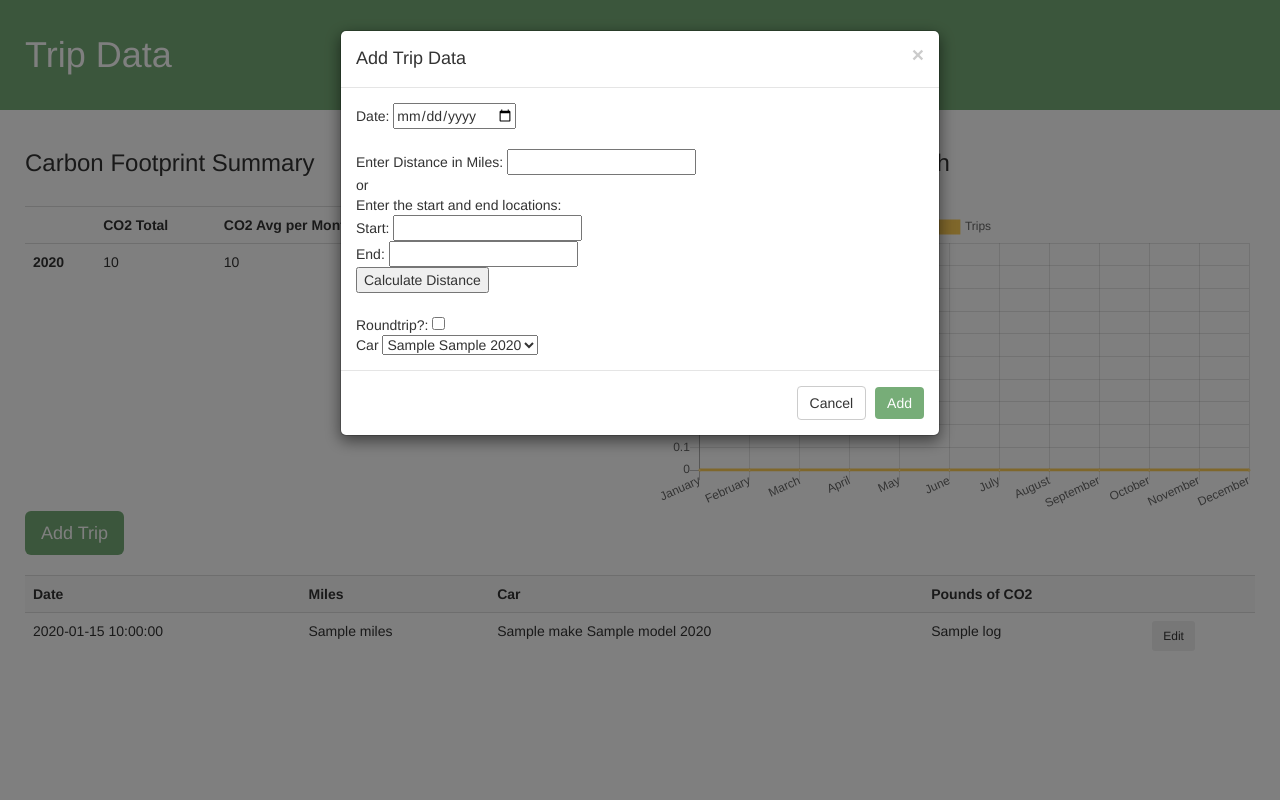
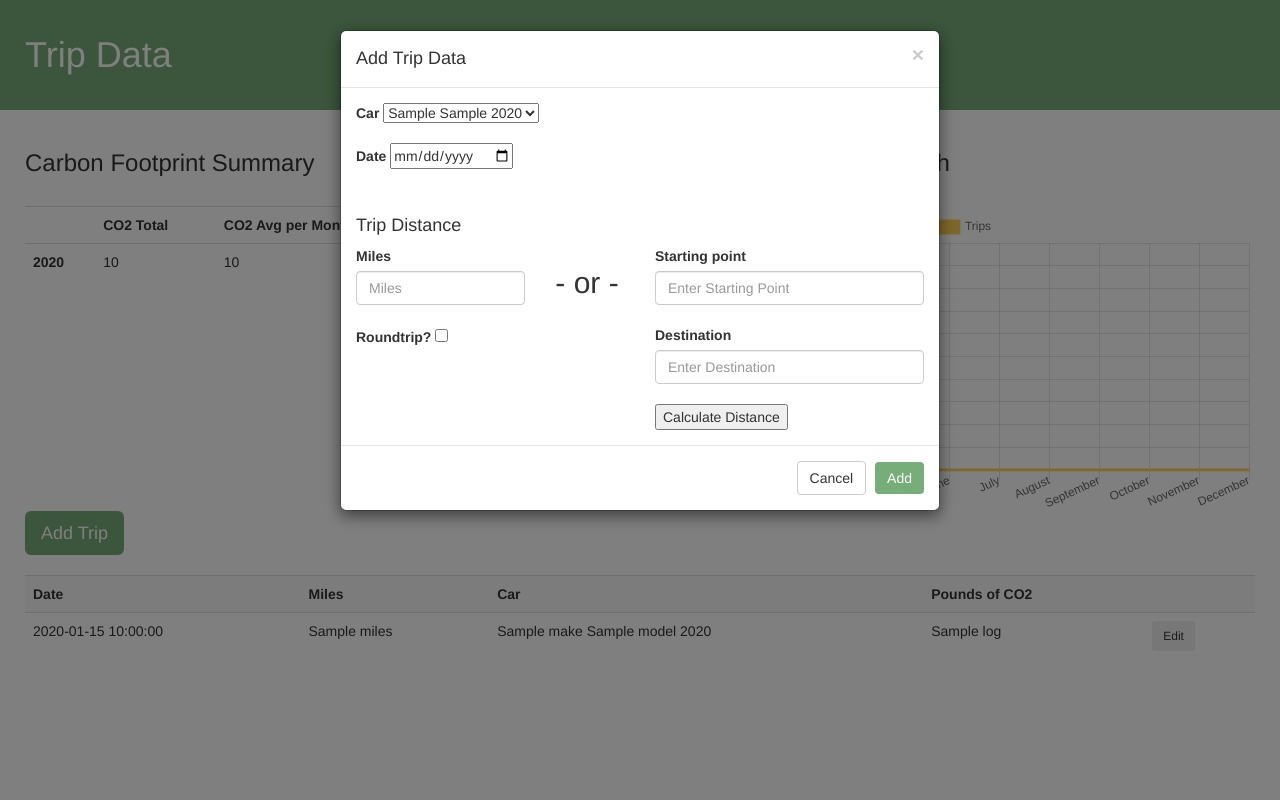
Before and after one commit to katietaylor/carbon-calculator, a Flask app: template templates/trip-list.html in a window 1280 px wide, after a click on "Add Trip". Run offline with Flask 2, Linux system fonts and the light colour scheme; tables that the repository leaves empty hold one stand-in row (values such as "Sample post"); the template is opened without the code that fills it: values that come from a table or form of the project are taken from there, most other values are stand-ins (such as "Sample title", 1, 10 or a date in 2020); data that the repository does not hold is empty; some libraries are stand-ins or nearby versions.

Commit message:
added formatting to ng and working on the styling the trip forms

```diff
--- a/templates/trip-list.html
+++ b/templates/trip-list.html
@@ -102,32 +102,55 @@
       <form action="/add-trip" method="POST">
       <!-- form for adding new ng -->
       <div class="modal-body">
-        Date: <input type="date" name="date" required> <br><br>
-
-        Enter Distance in Miles: <input type="number" name="miles" id="distance" step="0.01" required> <br>
-
-        or <br>
-
-        Enter the start and end locations: <br>
-        Start: <input type="text" name="origin" id="origin"> <br>
-        End: <input type="text" name="destination" id="destination"><br>
-        <button type="button" id="distance-button">Calculate Distance</button> <br><br>
-
-        Roundtrip?: <input type="checkbox" name="roundtrip"> <br>
-        Car <select name="car">
-        {% for usercar in usercars %}
+        <div class="form-group">
+          <label for="addCar">Car</label>
+          <select name="car" id="addCar">
+          {% for usercar in usercars %}
             <option value="{{ usercar.usercar_id }}">
             {{ usercar.make }} {{ usercar.model }} {{ usercar.year }}</option>
-        {% endfor %}
+          {% endfor %}
             <option value="Other">Other</option>
-        </select>
+          </select>
+        </div>
+        <div class="form-group">
+          <label for="addDate">Date</label>
+          <input type="date" name="date" id="addDate" required>
+        </div><br>
+
+        <h4>Trip Distance</h4>
+        <div class="row">
+          <div class="form-group">
+
+            <div class="col-sm-4">
+              <label for="distance">Miles</label>
+              <input type="number" class="form-control" name="miles" placeholder= "Miles" id="distance" step="0.01" required>
+              <br>
+              <label for="addRoundtrip">Roundtrip?</label>
+              <input type="checkbox" name="roundtrip" id="addRoundtrip">
+            </div>
+
+            <div class="col-sm-2">
+              <h2>- or -</h2>
+            </div>
+
+            <div class="col-sm-6">
+              <label for="origin">Starting point</label>
+              <input type="text" class="form-control" name="origin" id="origin" placeholder="Enter Starting Point">
+              <br>
+              <label for="destination">Destination</label>
+              <input type="text" class="form-control" name="destination" id="destination" placeholder="Enter Destination">
+              <br>
+              <button type="button" id="distance-button">Calculate Distance</button>
+            </div>
+
+          </div>
+        </div>
       </div>
       <div class="modal-footer">
           <button type="button" class="btn btn-default" data-dismiss="modal">Cancel</button>
           <button type="submit" class="btn btn-primary" value="Add Trip">Add</button>
       </div>
       </form>
-
     </div>
   </div>
 </div>
```
Also changed, not shown: templates/ng-list.html (+45 -25 lines).
